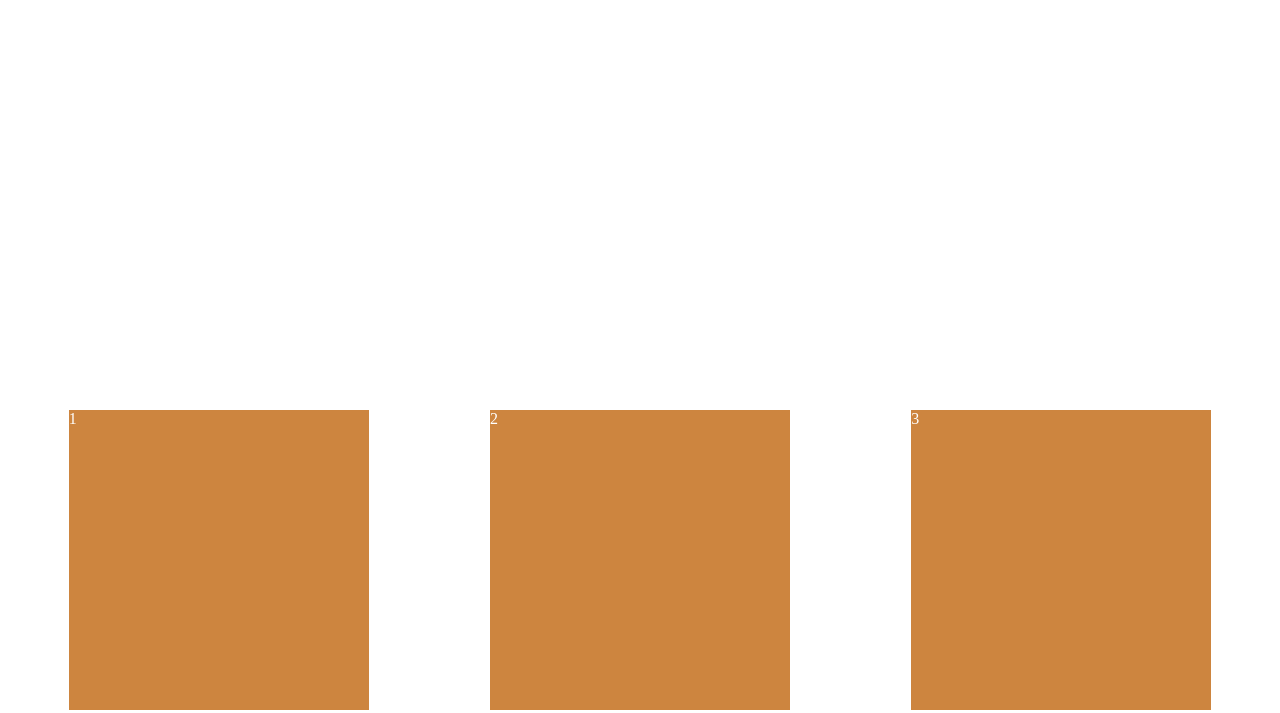
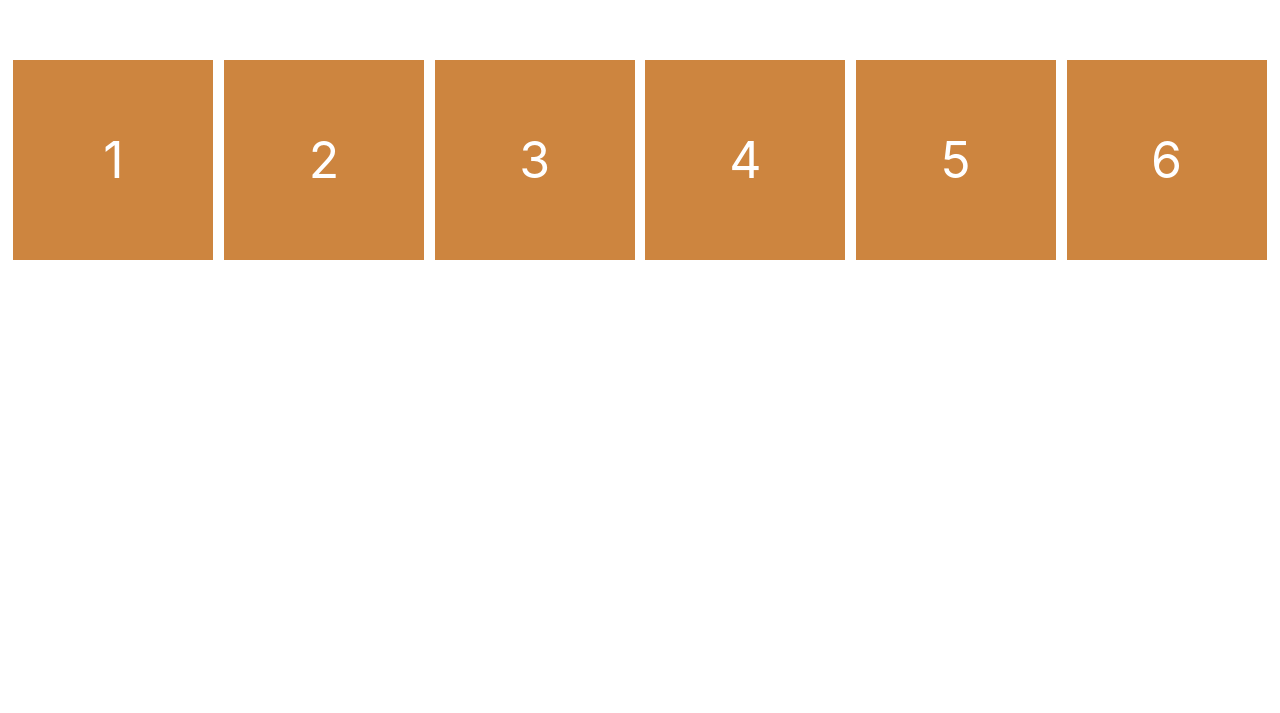
Before and after one commit to shiningy/nomad-css, a plain HTML site: page index.html in a window 1280 px wide. Shown: the part 248-961 px from the top of the page. Drawn offline with Linux system fonts and the light colour scheme.

Commit message:
1.5 wrap, nowrap, reverse, align-content

```diff
--- a/index.html
+++ b/index.html
@@ -8,10 +8,14 @@
   <title>Document</title>
 </head>
 <body>
-  <div class="wrapper">
-    <div class="box">1</div>
-    <div class="box">2</div>
-    <div class="box">3</div>
+  <div class="father">
+    <div class="child">1</div>
+    <div class="child">2</div>
+    <div class="child">3</div>
+    <div class="child">4</div>
+    <div class="child">5</div>
+    <div class="child">6</div>
+    <div class="child">7</div>
   </div>
 </body>
 </html>
--- a/styles.css
+++ b/styles.css
@@ -1,15 +1,25 @@
-.wrapper {
+body {
+  font-family: -apple-system, BlinkMacSystemFont, 'Segoe UI', Roboto, Oxygen, Ubuntu, Cantarell, 'Open Sans', 'Helvetica Neue', sans-serif;
+}
+
+.father {
   display: flex;
   /* Main Axis */
   justify-content: space-around;
   /* Cross Axis */
-  align-items: center;
+  align-content: space-around;
   height: 200vh;
+  flex-wrap: wrap;
+  font-size: 50px;
 }
 
-.box {
+.child {
   background: peru;
-  width: 300px;
-  height: 300px;
+  width: 200px;
+  height: 200px;
   color: white;
+  font-size: 50px;
+  display: flex;
+  justify-content: center;
+  align-items: center;
 }
```
Also changed, not shown: READMD.md (+5 -3 lines).
